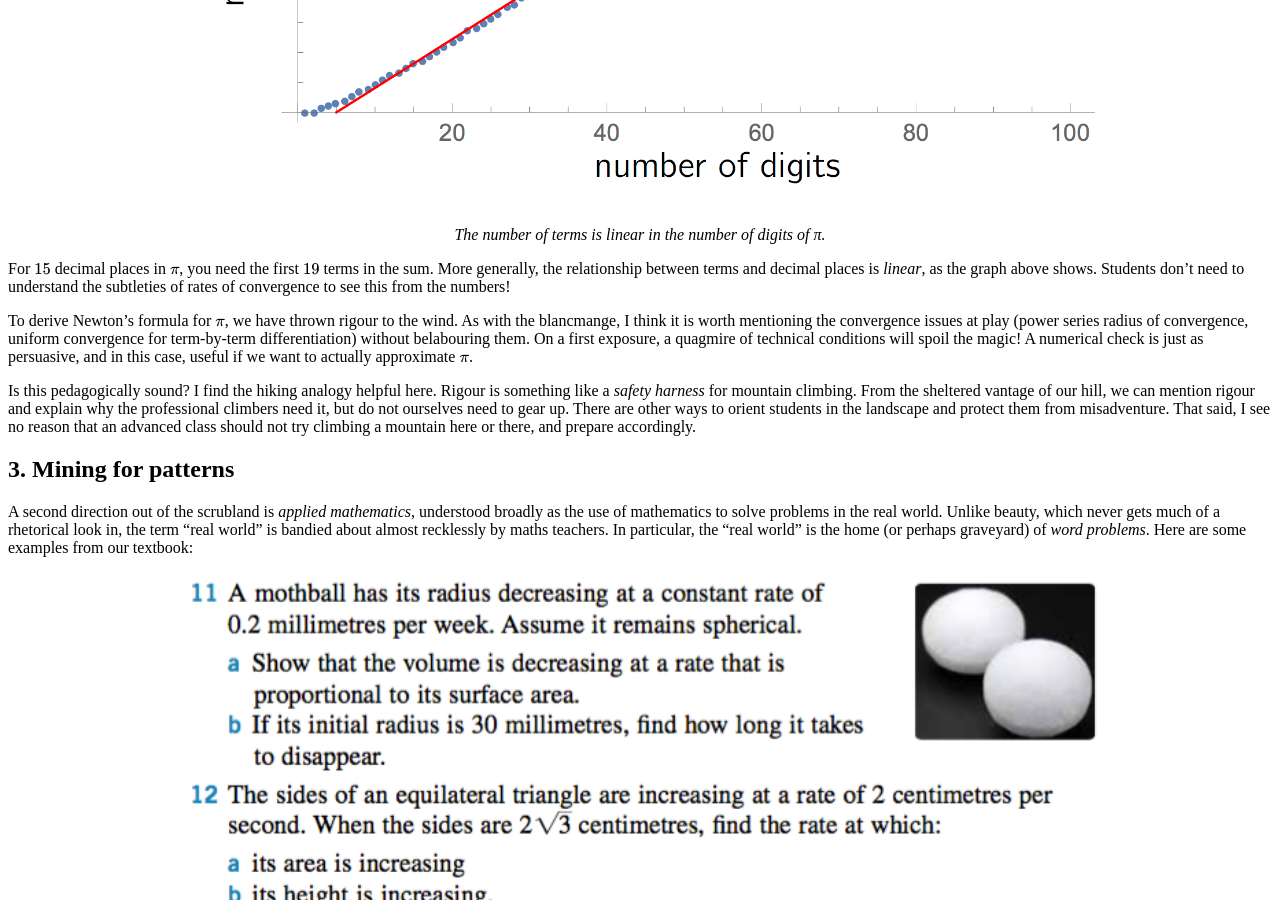
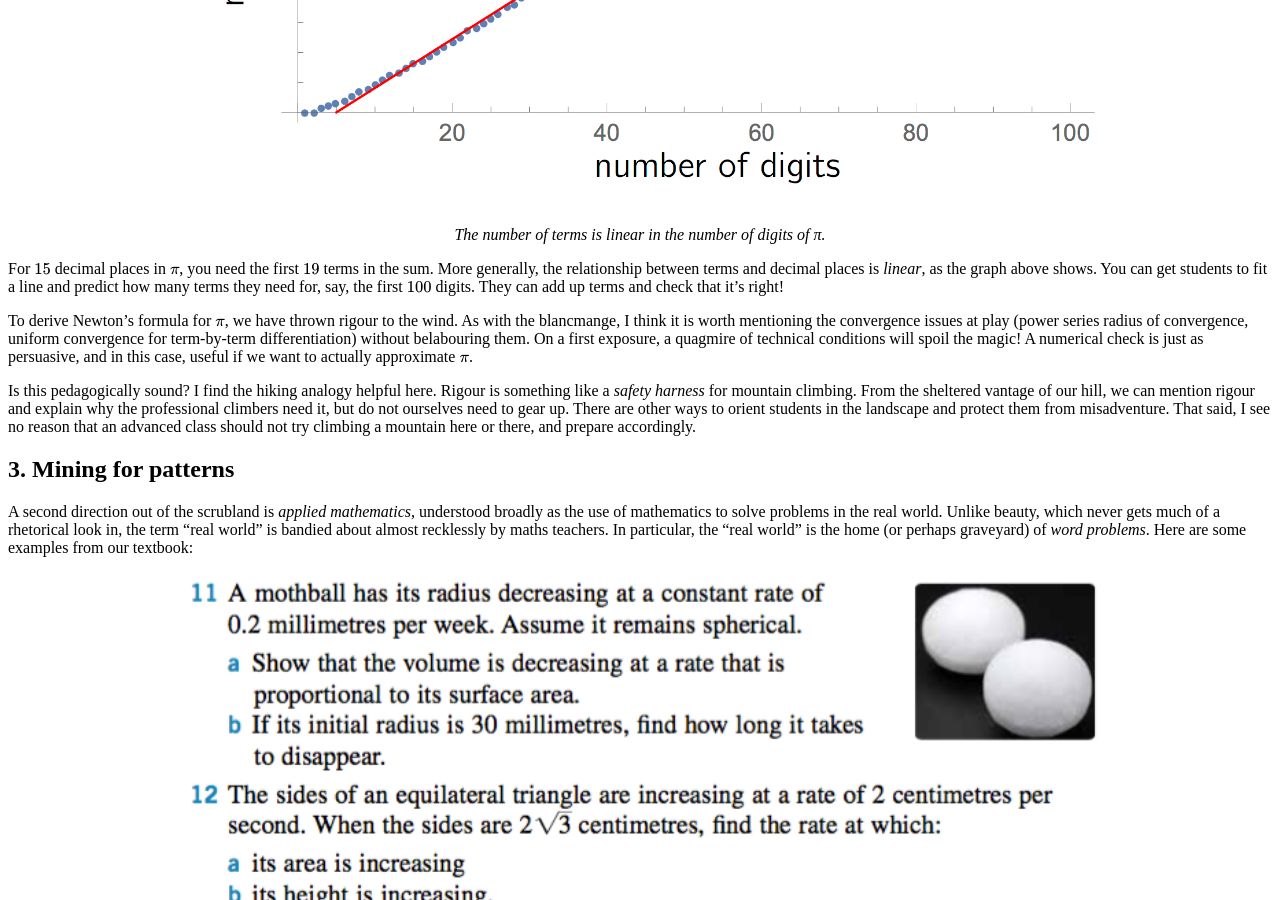
Before and after one commit to hapax/hapax.github.io, a Jekyll site: the page built from assets/teaching.md, in a window 1280 px wide and 900 px high, scrolled down 15150 px. Built offline with Jekyll 4.4.1, drawn with Linux system fonts in a browser that asks for light colours; our own code applies the rules of GitHub Pages for plain Markdown files; formulas are drawn with MathJax 3; a script that is not in the unit is left out.

Commit message:
Update teaching.md

```diff
--- a/assets/teaching.md
+++ b/assets/teaching.md
@@ -766,8 +766,9 @@ For $15$ decimal places in $\pi$, you need the first $19$ terms in the
 sum.
 More generally, the relationship between terms and decimal places is
 *linear*, as the graph above shows.
-Students don't need to understand the subtleties of rates of
-convergence to see this from the numbers!
+You can get students to fit a line and predict how many terms they
+need for, say, the first $100$ digits.
+They can add up terms and check that it's right!
 
 To derive Newton's formula for $\pi$, we have thrown rigour to the
 wind.
```
